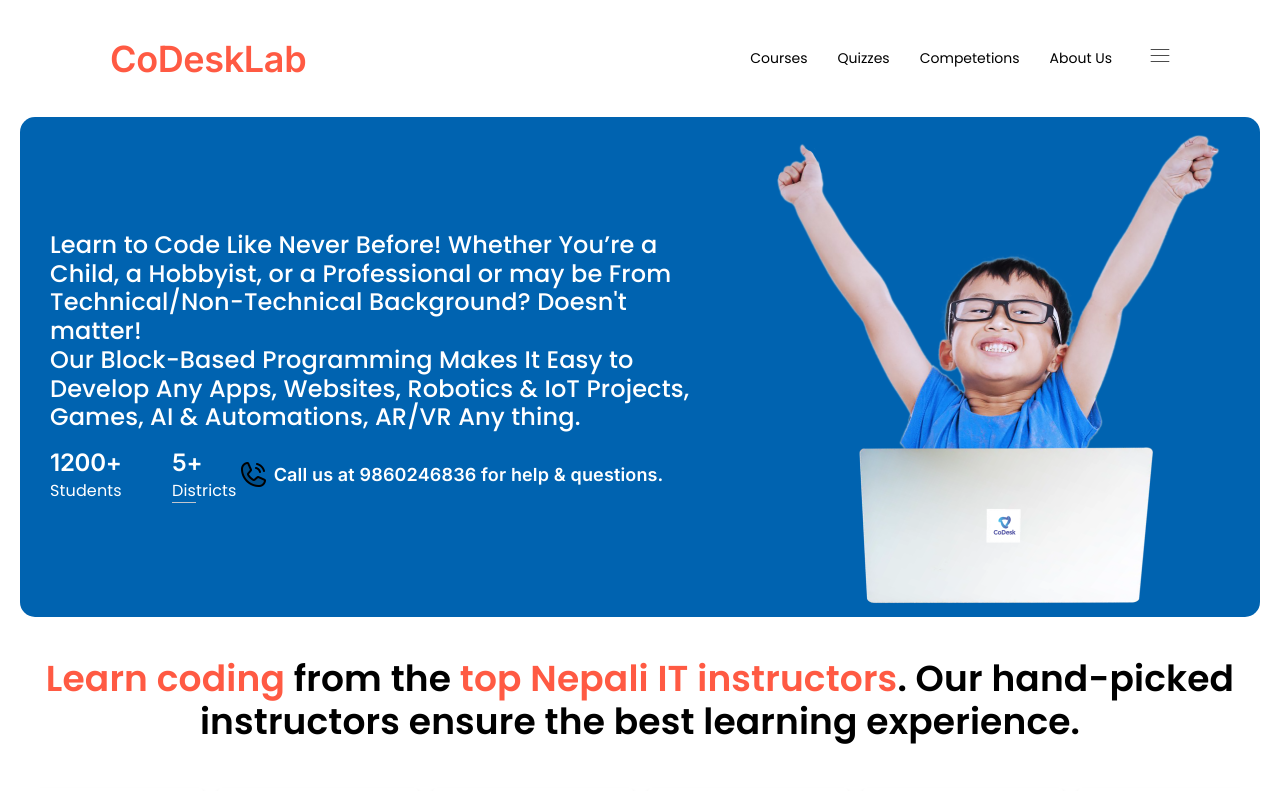
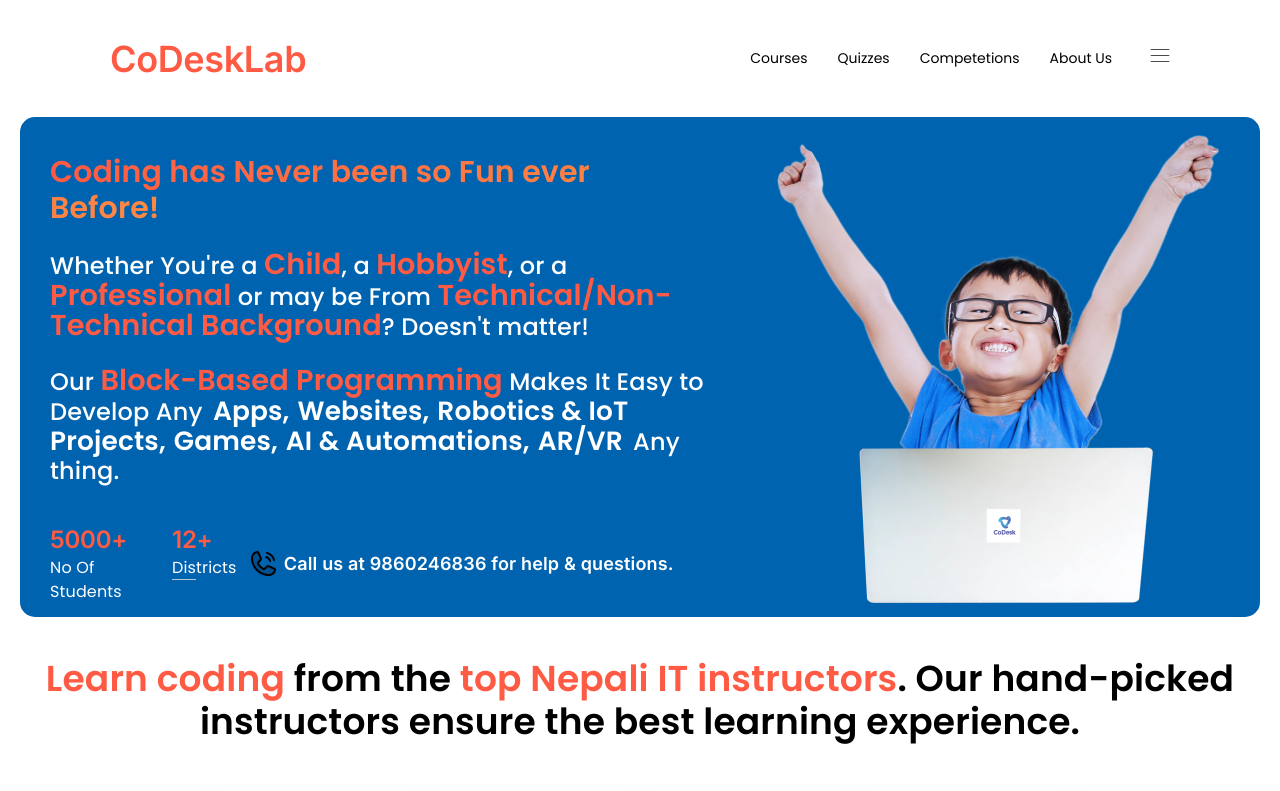
Before and after one commit to jeevankc17/codesk, a React (Create React App) app: page / in a window 1280 px wide. Shown: the top 791 px of the page. Built offline with nearby package versions, Linux system fonts and the light colour scheme; a web font is replaced by a local one.

Commit message:
hero section sorted

```diff
--- a/package.json
+++ b/package.json
@@ -14,16 +14,18 @@
     "@testing-library/user-event": "^13.5.0",
     "@types/jest": "^29.5.0",
     "@types/node": "^16.11.14",
-    "@types/react": "^18.0.28",
-    "@types/react-dom": "^18.0.11",
+    "framer-motion": "^11.11.17",
     "react": "^18.2.0",
     "react-dom": "^18.2.0",
     "react-router-dom": "^6.2.1",
     "react-scripts": "5.0.1",
+    "react-type-animation": "^3.2.0",
     "typescript": "^4.5.4",
     "web-vitals": "^2.1.4"
   },
   "devDependencies": {
+    "@types/react": "^18.3.12",
+    "@types/react-dom": "^18.3.1",
     "autoprefixer": "^10.4.8",
     "postcss": "^8.4.16",
     "tailwindcss": "^3.1.8"
--- a/src/components/pages/HomePage/HomePage.tsx
+++ b/src/components/pages/HomePage/HomePage.tsx
@@ -1,3 +1,4 @@
+import React from 'react';
 import { FunctionComponent, useState, useCallback, useRef } from 'react';
 import {
   Accordion,
@@ -11,6 +12,8 @@
 import { useNavigate } from 'react-router-dom';
 import Navbar from '../../common/Navbar';
 import Footer from '../../common/Footer';
+import { motion } from 'framer-motion';
+import { TypeAnimation } from 'react-type-animation';
 
 const HomePage: FunctionComponent = () => {
   const [isDoneModalPopupOpen, setDoneModalPopupOpen] = useState(false);
@@ -144,48 +147,129 @@
           onAboutUsClick={onAboutUsClick}
         />
         <header className="self-stretch rounded-mini bg-footer-header h-[500px] flex flex-row items-center justify-between py-0 px-[15px] box-border z-[17] text-left text-4xl text-nero font-inter lg:flex-col lg:h-auto md:flex-col md:gap-[10px] md:p-2.5 md:box-border sm:gap-[5px] sm:p-[5px] sm:h-auto sm:min-h-[550px] sm:box-border">
-          <div className="w-[775px] flex flex-col items-start justify-start p-[15px] box-border gap-[15px] lg:order-[2] lg:w-full md:w-full sm:w-full">
-            <div className="self-stretch flex flex-col items-start justify-start font-body-large-600">
-              <div className="self-stretch relative leading-[120%] font-medium text-2xl md:text-xl sm:text-md">
-                Learn to Code Like Never Before! Whether You’re a Child, a
-                Hobbyist, or a Professional or may be From
-                Technical/Non-Technical Background? Doesn't matter!
-              </div>
-              <div className="self-stretch relative leading-[120%] font-medium text-2xl md:text-xl sm:text-md">
-                Our Block-Based Programming Makes It Easy to Develop Any Apps,
-                Websites, Robotics & IoT Projects, Games, AI & Automations,
-                AR/VR Any thing.
-              </div>
-            </div>
-            <div className="flex flex-row md:flex-col">
-              <div className="self-stretch flex flex-row items-start justify-start gap-[15px] text-2xl">
-                <div className="self-stretch w-[107px] flex flex-col items-start justify-start">
-                  <div className="self-stretch flex flex-col items-start justify-start">
-                    <div className="relative tracking-[-0.01em] leading-[32px] font-semibold">
-                      1200+
-                    </div>
-                  </div>
-                  <div className="self-stretch flex flex-col items-start justify-start py-0 pr-[26.7px] pl-0 text-md font-body-large-600">
-                    <div className="self-stretch relative leading-[24px]">
-                      Students
-                    </div>
-                  </div>
-                </div>
-                <div className="flex flex-col items-start justify-start">
-                  <div className="self-stretch flex flex-col items-start justify-start py-0 pr-[34.3px] pl-0">
-                    <div className="relative tracking-[-0.01em] leading-[32px] font-semibold">
-                      5+
-                    </div>
-                  </div>
-                  <div className="self-stretch flex flex-col items-start justify-start relative text-md font-body-large-600">
-                    <div className="relative leading-[24px] z-[0]">
+          <div className="w-[775px] flex flex-col items-start justify-start p-[15px] box-border gap-[15px] lg:order-[2] lg:w-full md:w-full sm:w-full sm:items-center">
+            <div className="self-stretch flex flex-col items-start justify-start font-body-large-600 sm:items-center">
+              <div className="self-stretch relative leading-[120%] font-medium text-2xl md:text-xl sm:text-sm sm:text-center">
+                <motion.p
+                  initial={{ opacity: 0 }}
+                  animate={{ opacity: 1 }}
+                  transition={{ duration: 0.5 }}
+                  className="mb-4"
+                >
+                  <TypeAnimation
+                    sequence={[
+                      'Coding has Never been so Fun ever Before!',
+                      1000,
+                    ]}
+                    wrapper="span"
+                    cursor={true}
+                    className="text-3xl font-bold bg-gradient-to-r from-[#FF5A43] to-[#FF8A43] bg-clip-text text-transparent sm:text-xl"
+                  />
+                </motion.p>
+
+                <motion.p
+                  initial={{ opacity: 0 }}
+                  animate={{ opacity: 1 }}
+                  transition={{ duration: 0.5, delay: 0.5 }}
+                  className="mb-4"
+                >
+                  Whether You're a{' '}
+                  <motion.span
+                    whileHover={{ scale: 1.1 }}
+                    className="text-[#FF5A43] font-bold text-[1.2em] cursor-pointer hover:text-[#FF8A43] transition-colors duration-300"
+                  >
+                    Child
+                  </motion.span>
+                  , a{' '}
+                  <motion.span
+                    whileHover={{ scale: 1.1 }}
+                    className="text-[#FF5A43] font-bold text-[1.2em] cursor-pointer hover:text-[#FF8A43] transition-colors duration-300"
+                  >
+                    Hobbyist
+                  </motion.span>
+                  , or a{' '}
+                  <motion.span
+                    whileHover={{ scale: 1.1 }}
+                    className="text-[#FF5A43] font-bold text-[1.2em] cursor-pointer hover:text-[#FF8A43] transition-colors duration-300"
+                  >
+                    Professional
+                  </motion.span>{' '}
+                  or may be From{' '}
+                  <motion.span
+                    whileHover={{ scale: 1.1 }}
+                    className="text-[#FF5A43] font-bold text-[1.2em] cursor-pointer hover:text-[#FF8A43] transition-colors duration-300"
+                  >
+                    Technical/Non-Technical Background
+                  </motion.span>
+                  ? Doesn't matter!
+                </motion.p>
+
+                <motion.p
+                  initial={{ opacity: 0 }}
+                  animate={{ opacity: 1 }}
+                  transition={{ duration: 0.5, delay: 1 }}
+                >
+                  Our{' '}
+                  <motion.span
+                    whileHover={{ scale: 1.1 }}
+                    className="text-[#FF5A43] font-bold text-[1.2em] cursor-pointer hover:text-[#FF8A43] transition-colors duration-300"
+                  >
+                    Block-Based Programming
+                  </motion.span>{' '}
+                  Makes It Easy to Develop Any{' '}
+                  {[
+                    'Apps',
+                    'Websites',
+                    'Robotics & IoT Projects',
+                    'Games',
+                    'AI & Automations',
+                    'AR/VR',
+                  ].map((text, index) => (
+                    <motion.span
+                      key={index}
+                      whileHover={{
+                        scale: 1.1,
+                        color: '#FF5A43',
+                      }}
+                      className="font-bold text-[1.1em] cursor-pointer transition-colors duration-300 mx-1"
+                    >
+                      {text}
+                      {index !== 5 && ','}
+                    </motion.span>
+                  ))}{' '}
+                  Any thing.
+                </motion.p>
+              </div>
+            </div>
+            <div className="flex flex-row md:flex-col sm:items-center">
+              <div className="self-stretch flex flex-row items-start justify-start gap-[15px] text-2xl sm:justify-center">
+                <div className="self-stretch w-[107px] flex flex-col items-start justify-start sm:items-center">
+                  <div className="self-stretch flex flex-col items-start justify-start sm:items-center">
+                    <div className="relative tracking-[-0.01em] leading-[32px] font-semibold text-[#FF5A43] sm:text-lg">
+                      5000+
+                    </div>
+                  </div>
+                  <div className="self-stretch flex flex-col items-start justify-start py-0 pr-[26.7px] pl-0 text-md font-body-large-600 sm:items-center sm:pr-0">
+                    <div className="self-stretch relative leading-[24px] sm:text-sm ">
+                      No Of Students
+                    </div>
+                  </div>
+                </div>
+                <div className="flex flex-col items-start justify-start sm:items-center">
+                  <div className="self-stretch flex flex-col items-start justify-start py-0 pr-[34.3px] pl-0 sm:items-center sm:pr-0">
+                    <div className="relative tracking-[-0.01em] leading-[32px] font-semibold text-[#FF5A43] sm:text-lg">
+                      12+
+                    </div>
+                  </div>
+                  <div className="self-stretch flex flex-col items-start justify-start relative text-md font-body-large-600 sm:items-center">
+                    <div className="relative leading-[24px] z-[0] sm:text-sm">
                       Districts
                     </div>
                     <div className="w-6 absolute !m-[0] bottom-[0px] left-[0px] box-border h-px z-[1] border-b-[1px] border-solid border-silver" />
                   </div>
                 </div>
               </div>
-              <div className="self-stretch flex flex-row items-center justify-start gap-[5px] text-lg">
+              <div className="self-stretch flex flex-row items-center justify-start gap-[5px] text-lg sm:justify-center">
                 <div className="self-stretch flex flex-row items-center justify-center">
                   <img
                     className="w-8 relative h-8 overflow-hidden shrink-0 object-cover"
@@ -193,8 +277,8 @@
                     src="/phonecall@2x.png"
                   />
                 </div>
-                <div className="flex-1 flex flex-row items-center justify-start">
-                  <div className="flex-1 relative leading-[24px] font-semibold justify-center">{`Call us at 9860246836 for help & questions.`}</div>
+                <div className="flex-1 flex flex-row items-center justify-start sm:justify-center">
+                  <div className="flex-1 relative leading-[24px] font-semibold sm:text-xs">{`Call us at 9860246836 for help & questions.`}</div>
                 </div>
               </div>
             </div>
```
Also changed, not shown: 1 other file (tests, documents, lock files or other folders).
